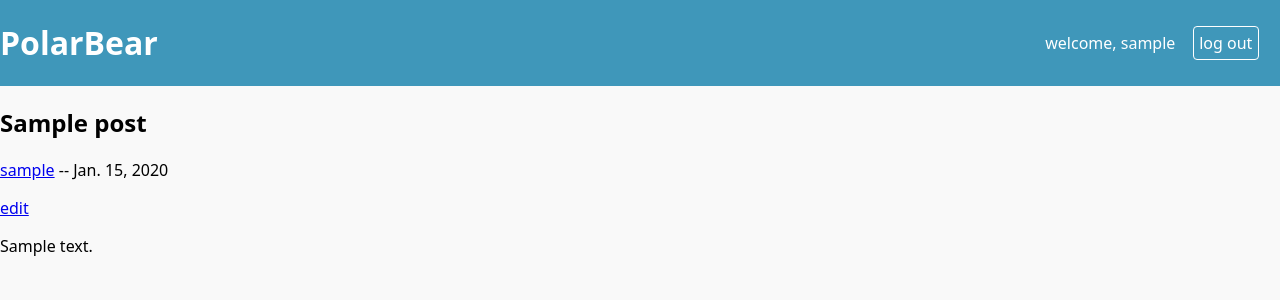
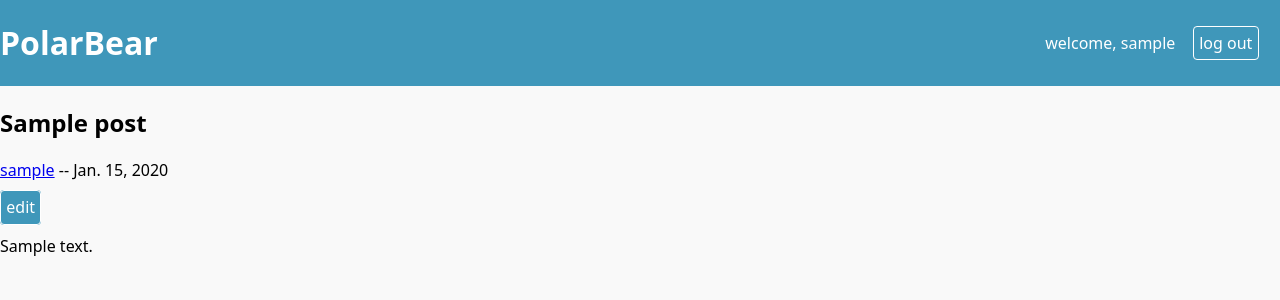
Before and after one commit to petelliott/CMPUT404-project, a Django app: page /blog/post/1 in a window 1280 px wide. Shown: the top 300 px of the page. Run offline with Django 3.2, Linux system fonts and the light colour scheme; a user stored in the database is signed in; tables that the repository leaves empty hold one stand-in row (values such as "Sample post").

Commit message:
styled edit link

```diff
--- a/blog/templates/blog/viewpost.html
+++ b/blog/templates/blog/viewpost.html
@@ -7,7 +7,7 @@
   -- {{ post.date }}</p>
 
 {% if edit %}
-<p><a href="{% url 'edit' post.pk %}">edit</a></p>
+<p><a class="buttonlink" href="{% url 'edit' post.pk %}">edit</a></p>
 {% endif %}
 
 <p>{{ post.content }}</p>
```
